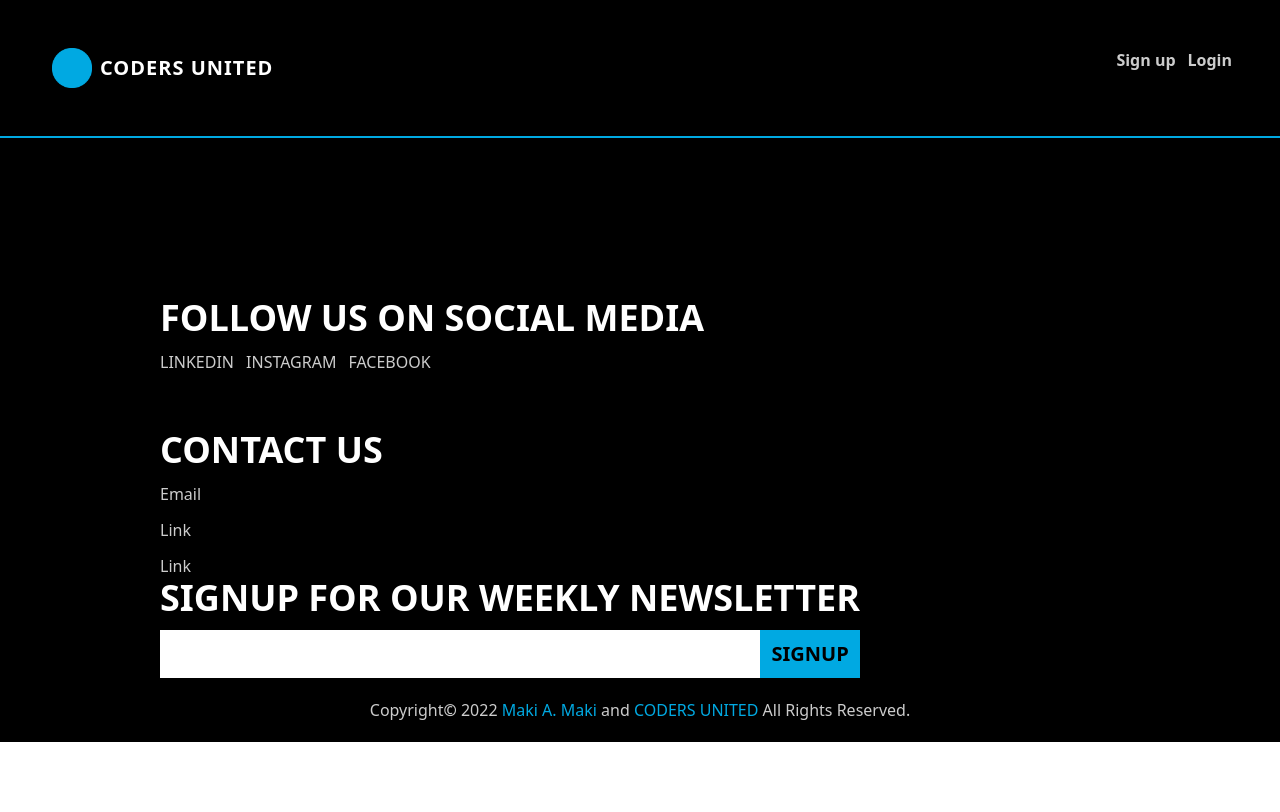
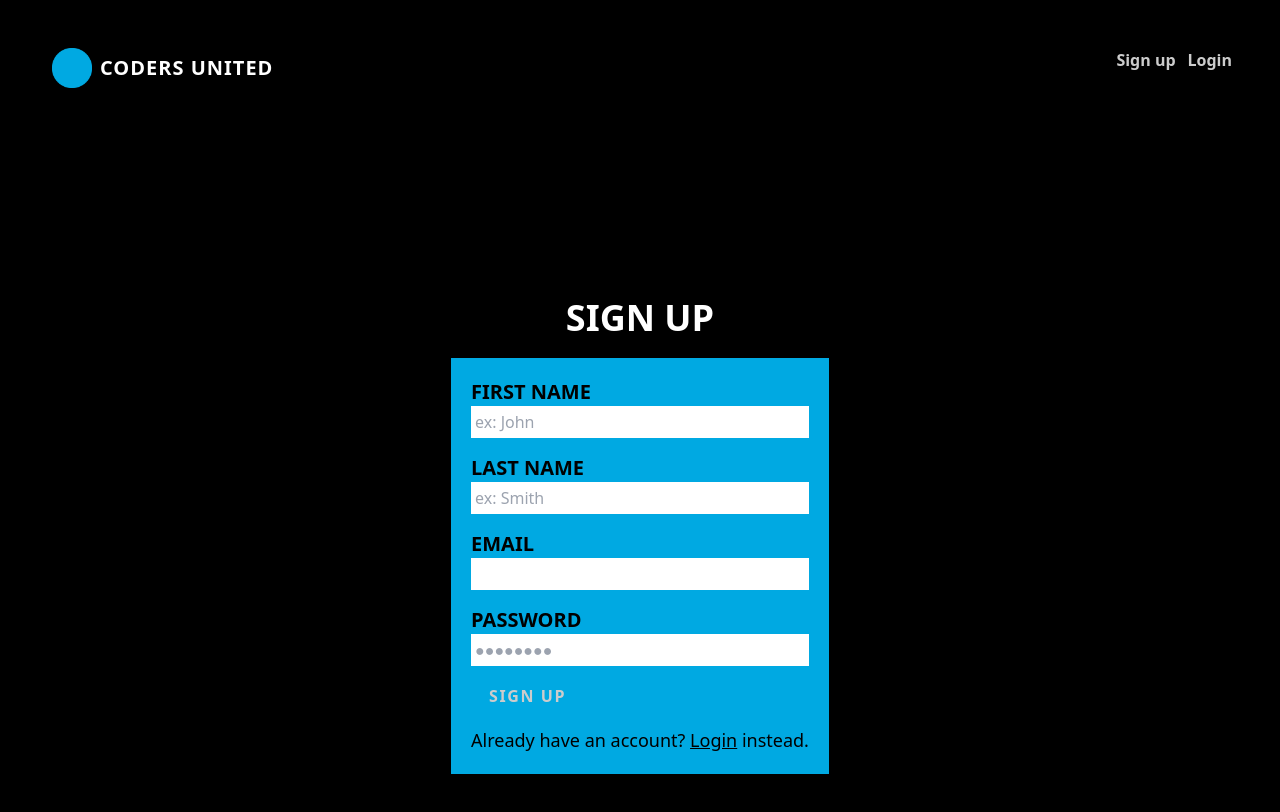
Before and after one commit to Makispear/CODERZ-UNITED, a React (Create React App) app in the folder client/: page /signup in a window 1280 px wide. Shown: the top 812 px of the page. Built offline with nearby package versions, Linux system fonts and the light colour scheme.

Commit message:
Signup form

```diff
--- a/client/src/App.js
+++ b/client/src/App.js
@@ -3,6 +3,7 @@ import './App.css';
 import Footer from "./components/Footer";
 import Nav from './components/Nav';
 import Home from "./pages/Home";
+import Signup from "./pages/Signup";
 
 function App() {
   const BrandName = "CODERS UNITED"
@@ -13,8 +14,9 @@ function App() {
         <Nav BrandName={BrandName} />
         <Routes>
           <Route path="/" element={<Home />} />
+          <Route path="/signup" element={<Signup />} />
         </Routes>
-        <Footer BrandName={BrandName} />
+        {/* <Footer BrandName={BrandName} /> */}
       </Router>
     </div>
   );
--- a/client/src/components/Board/index.js
+++ b/client/src/components/Board/index.js
@@ -2,7 +2,7 @@ export default function Board() {
   return (
     <section className="p-28 w-full bg-white">
       <div className="bg-green-800 h-90 border-black border-4">
-        <ul className="h-full text-black font-bold text-5xl grid place-content-center gap-3">
+        <ul className="h-full text-black text-6xl grid place-content-center gap-3">
           <li>1. WALK-THROUGH VIDEOS</li>
           <li>2. EXAMPLES</li>
           <li>3. DEEPER DIVES INTO CONCEPTS</li>
--- a/client/src/components/Copyright/index.js
+++ b/client/src/components/Copyright/index.js
@@ -8,7 +8,7 @@ const getYearNow = () => {
 
 export default function Copyright() {
   return (
-    <p>
+    <p className="bg-black">
       Copyright<span className="font-bold">&copy;</span> 2022{getYearNow()} <a className="text-tertiary hover:underline" href="https://makispear.github.io/Makispear/">Maki A. Maki</a> and <a href="#" className="text-tertiary hover:underline">CODERS UNITED</a> All Rights Reserved.
     </p>
   )
--- a/client/src/components/Nav/index.js
+++ b/client/src/components/Nav/index.js
@@ -15,7 +15,7 @@ export default function Nav(props) {
         {/* Nav links  */}
         <div>
           <ul className="flex">
-            <NavLink to={"/"} className="mr-3 font-semibold text-secondary hover:text-tertiary">Sign up</NavLink >
+            <NavLink to={"/Signup"} className="mr-3 font-semibold text-secondary hover:text-tertiary">Sign up</NavLink >
             <NavLink to={"/"} className="font-semibold text-secondary hover:text-tertiary">Login</NavLink >
           </ul>
         </div>
--- /dev/null
+++ b/client/src/pages/Signup.js
@@ -0,0 +1,36 @@
+import GhostButton from "../components/GhostButton"
+
+export default function Signup() {
+  return (
+    <section className="bg-black w-full h-screen grid place-items-center min-h-screen">
+      <div className="flex flex-col items-center gap-5">
+        <h2 className="text-4xl text-white font-bold uppercase">Sign up</h2>
+        <form className="bg-tertiary flex flex-col p-3">
+          <div className="flex flex-col p-2">
+            <label htmlFor="firstName" className="font-bold text-xl uppercase" >First Name</label>
+            <input type="text" name="firstName" placeholder="ex: John" className="p-1" />
+          </div>
+          <div className="flex flex-col p-2">
+            <label htmlFor="lastName" className="font-bold text-xl uppercase" >Last Name</label>
+            <input type="text" name="lastName" placeholder="ex: Smith" className="p-1" />
+          </div>
+          <div className="flex flex-col p-2">
+            <label htmlFor="" className="font-bold text-xl uppercase" >Email</label>
+            <input type="email" className="p-1" />
+          </div>
+          <div className="flex flex-col p-2">
+            <label htmlFor="" className="font-bold text-xl uppercase" >Password</label>
+            <input type="password" placeholder="●●●●●●●●" className="p-1" />
+          </div>
+          <div>
+            <GhostButton props={{ buttonName: "SIGN UP" }} />
+          </div>
+          <div className="flex flex-col p-2 text-lg">
+            <p>Already have an account? <a href="#" className="underline">Login</a> instead.</p>
+          </div>
+        </form>
+
+      </div>
+    </section>
+  )
+}
--- a/client/tailwind.config.js
+++ b/client/tailwind.config.js
@@ -30,8 +30,11 @@ module.exports = {
         '1000': '1000px',
         '1050': '1050px',
         '1100': '1100px',
+
+        "90%": "90%"
       },
       height: {
+        "90%": "90%",
         "90": "90vh"
       }
     },
```
